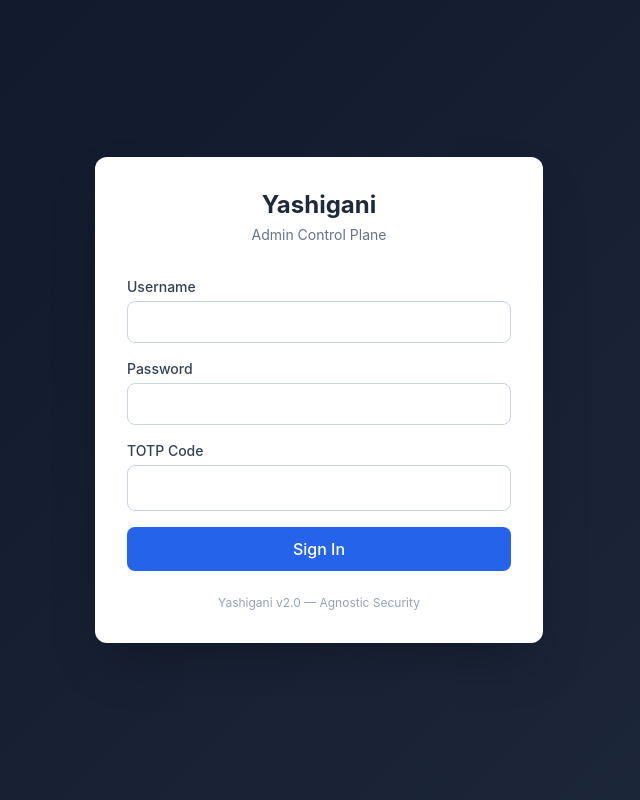
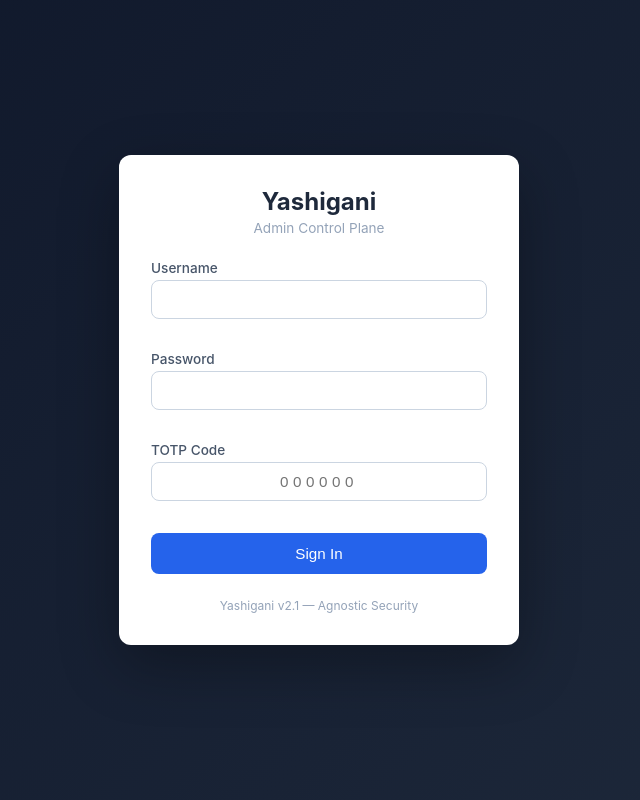
Before and after one commit to agnosticsec-com/yashigani, a Python web app: template src/yashigani/backoffice/templates/login.html in a window 1280 px wide. Shown: the whole page, without its empty margins (321-961 px from the left). Run offline with Jinja, Linux system fonts and the light colour scheme; the template is opened without the code that fills it, so the values that code supplies are empty; some libraries are stand-ins or nearby versions.

Commit message:
Login page: remove CDN dependencies, pure vanilla HTML/CSS/JS

```diff
--- a/src/yashigani/backoffice/templates/login.html
+++ b/src/yashigani/backoffice/templates/login.html
@@ -4,88 +4,108 @@
     <meta charset="UTF-8">
     <meta name="viewport" content="width=device-width, initial-scale=1.0">
     <title>Yashigani Admin</title>
-    <script src="https://cdn.tailwindcss.com"></script>
-    <script defer src="https://cdn.jsdelivr.net/npm/alpinejs@3.x.x/dist/cdn.min.js"></script>
     <style>
-        body { font-family: 'Inter', system-ui, sans-serif; }
-        .ysg-gradient { background: linear-gradient(135deg, #0f172a 0%, #1e293b 100%); }
-        [x-cloak] { display: none !important; }
+        * { margin: 0; padding: 0; box-sizing: border-box; }
+        body { font-family: -apple-system, BlinkMacSystemFont, 'Segoe UI', system-ui, sans-serif; background: linear-gradient(135deg, #0f172a 0%, #1e293b 100%); min-height: 100vh; display: flex; align-items: center; justify-content: center; }
+        .card { background: #fff; border-radius: 12px; box-shadow: 0 20px 60px rgba(0,0,0,0.3); padding: 2rem; width: 100%; max-width: 400px; }
+        h1 { font-size: 1.5rem; font-weight: 700; color: #1e293b; text-align: center; }
+        .subtitle { color: #94a3b8; font-size: 0.85rem; text-align: center; margin-top: 4px; margin-bottom: 1.5rem; }
+        label { display: block; font-size: 0.85rem; font-weight: 500; color: #475569; margin-bottom: 4px; }
+        input[type="text"], input[type="password"] { width: 100%; padding: 10px 12px; border: 1px solid #cbd5e1; border-radius: 8px; font-size: 0.95rem; outline: none; margin-bottom: 1rem; }
+        input:focus { border-color: #3b82f6; box-shadow: 0 0 0 3px rgba(59,130,246,0.15); }
+        .totp-input { text-align: center; font-size: 1.3rem; letter-spacing: 0.3em; }
+        button { width: 100%; padding: 12px; background: #2563eb; color: #fff; border: none; border-radius: 8px; font-size: 0.95rem; font-weight: 500; cursor: pointer; }
+        button:hover { background: #1d4ed8; }
+        button:disabled { background: #93c5fd; cursor: not-allowed; }
+        .error { background: #fef2f2; border: 1px solid #fecaca; color: #dc2626; padding: 10px 14px; border-radius: 8px; font-size: 0.85rem; margin-bottom: 1rem; display: none; }
+        .error.visible { display: block; }
+        .success { background: #f0fdf4; border: 1px solid #bbf7d0; color: #16a34a; padding: 10px 14px; border-radius: 8px; font-size: 0.85rem; margin-bottom: 1rem; display: none; }
+        .success.visible { display: block; }
+        .footer { text-align: center; color: #94a3b8; font-size: 0.75rem; margin-top: 1.5rem; }
+        .field { margin-bottom: 1rem; }
     </style>
 </head>
-<body class="ysg-gradient min-h-screen flex items-center justify-center">
-    <div x-data="loginForm()" class="bg-white rounded-xl shadow-2xl p-8 w-full max-w-md">
-        <div class="text-center mb-8">
-            <h1 class="text-2xl font-bold text-slate-800">Yashigani</h1>
-            <p class="text-slate-500 text-sm mt-1">Admin Control Plane</p>
+<body>
+    <div class="card">
+        <h1>Yashigani</h1>
+        <p class="subtitle">Admin Control Plane</p>
+
+        <div id="error-box" class="error"></div>
+        <div id="success-box" class="success"></div>
+
+        <form id="login-form">
+            <div class="field">
+                <label for="username">Username</label>
+                <input type="text" id="username" name="username" required autocomplete="username">
             </div>
-
-        <div x-show="error" x-cloak class="bg-red-50 border border-red-200 text-red-700 px-4 py-3 rounded-lg mb-4 text-sm" x-text="error"></div>
-
-        <form @submit.prevent="login" class="space-y-4">
-            <div>
-                <label class="block text-sm font-medium text-slate-700 mb-1">Username</label>
-                <input type="text" x-model="username" required autocomplete="username"
-                    class="w-full px-3 py-2 border border-slate-300 rounded-lg focus:ring-2 focus:ring-blue-500 focus:border-transparent outline-none">
+            <div class="field">
+                <label for="password">Password</label>
+                <input type="password" id="password" name="password" required autocomplete="current-password">
             </div>
-            <div>
-                <label class="block text-sm font-medium text-slate-700 mb-1">Password</label>
-                <input type="password" x-model="password" required autocomplete="current-password"
-                    class="w-full px-3 py-2 border border-slate-300 rounded-lg focus:ring-2 focus:ring-blue-500 focus:border-transparent outline-none">
+            <div class="field">
+                <label for="totp_code">TOTP Code</label>
+                <input type="text" id="totp_code" name="totp_code" required pattern="[0-9]{6}" maxlength="6" inputmode="numeric" autocomplete="one-time-code" class="totp-input" placeholder="000000">
             </div>
-            <div>
-                <label class="block text-sm font-medium text-slate-700 mb-1">TOTP Code</label>
-                <input type="text" x-model="totp_code" required pattern="[0-9]{6}" maxlength="6" inputmode="numeric" autocomplete="one-time-code"
-                    class="w-full px-3 py-2 border border-slate-300 rounded-lg focus:ring-2 focus:ring-blue-500 focus:border-transparent outline-none tracking-widest text-center text-lg">
-            </div>
-            <button type="submit" :disabled="loading"
-                class="w-full bg-blue-600 hover:bg-blue-700 disabled:bg-blue-400 text-white font-medium py-2.5 rounded-lg transition-colors">
-                <span x-show="!loading">Sign In</span>
-                <span x-show="loading">Authenticating...</span>
-            </button>
+            <button type="submit" id="submit-btn">Sign In</button>
         </form>
 
-        <p class="text-center text-xs text-slate-400 mt-6">Yashigani v2.0 &mdash; Agnostic Security</p>
+        <p class="footer">Yashigani v2.1 &mdash; Agnostic Security</p>
     </div>
 
     <script>
-    function loginForm() {
-        return {
-            username: '', password: '', totp_code: '', error: '', loading: false,
-            async login() {
-                this.error = '';
-                this.loading = true;
-                console.log('Login attempt:', this.username);
+    document.getElementById('login-form').addEventListener('submit', async function(e) {
+        e.preventDefault();
+
+        var errorBox = document.getElementById('error-box');
+        var successBox = document.getElementById('success-box');
+        var btn = document.getElementById('submit-btn');
+
+        errorBox.className = 'error';
+        errorBox.textContent = '';
+        successBox.className = 'success';
+        successBox.textContent = '';
+        btn.disabled = true;
+        btn.textContent = 'Authenticating...';
+
+        var username = document.getElementById('username').value;
+        var password = document.getElementById('password').value;
+        var totp_code = document.getElementById('totp_code').value;
+
         try {
-                    const resp = await fetch('/auth/login', {
+            var resp = await fetch('/auth/login', {
                 method: 'POST',
                 headers: { 'Content-Type': 'application/json' },
-                        body: JSON.stringify({
-                            username: this.username,
-                            password: this.password,
-                            totp_code: this.totp_code,
-                        }),
+                body: JSON.stringify({ username: username, password: password, totp_code: totp_code })
             });
-                    console.log('Response status:', resp.status);
-                    const data = await resp.json();
-                    console.log('Response data:', JSON.stringify(data));
+
+            var data = await resp.json();
+
             if (resp.ok) {
                 if (data.force_password_change) {
-                            this.error = 'Login successful. Password change required (not yet implemented in UI). Use API: POST /auth/password/change';
+                    successBox.textContent = 'Login successful. Password change required on first login — this feature is coming soon.';
+                    successBox.className = 'success visible';
                 } else {
                     window.location.href = '/admin/';
                 }
             } else {
-                        this.error = data.detail?.error || data.detail?.[0]?.msg || JSON.stringify(data.detail) || 'Authentication failed';
+                var msg = 'Authentication failed';
+                if (data.detail) {
+                    if (typeof data.detail === 'string') msg = data.detail;
+                    else if (data.detail.error) msg = data.detail.error;
+                    else if (Array.isArray(data.detail)) msg = data.detail.map(function(d) { return d.msg; }).join(', ');
+                    else msg = JSON.stringify(data.detail);
                 }
-                } catch (e) {
-                    console.error('Login error:', e);
-                    this.error = 'Connection error: ' + e.message;
+                errorBox.textContent = msg;
+                errorBox.className = 'error visible';
+            }
+        } catch (err) {
+            errorBox.textContent = 'Connection error: ' + err.message;
+            errorBox.className = 'error visible';
         } finally {
-                    this.loading = false;
+            btn.disabled = false;
+            btn.textContent = 'Sign In';
         }
-            }
-        };
-    }
+    });
     </script>
 </body>
 </html>
```
Lines whose indentation alone changed are shown as unchanged.
